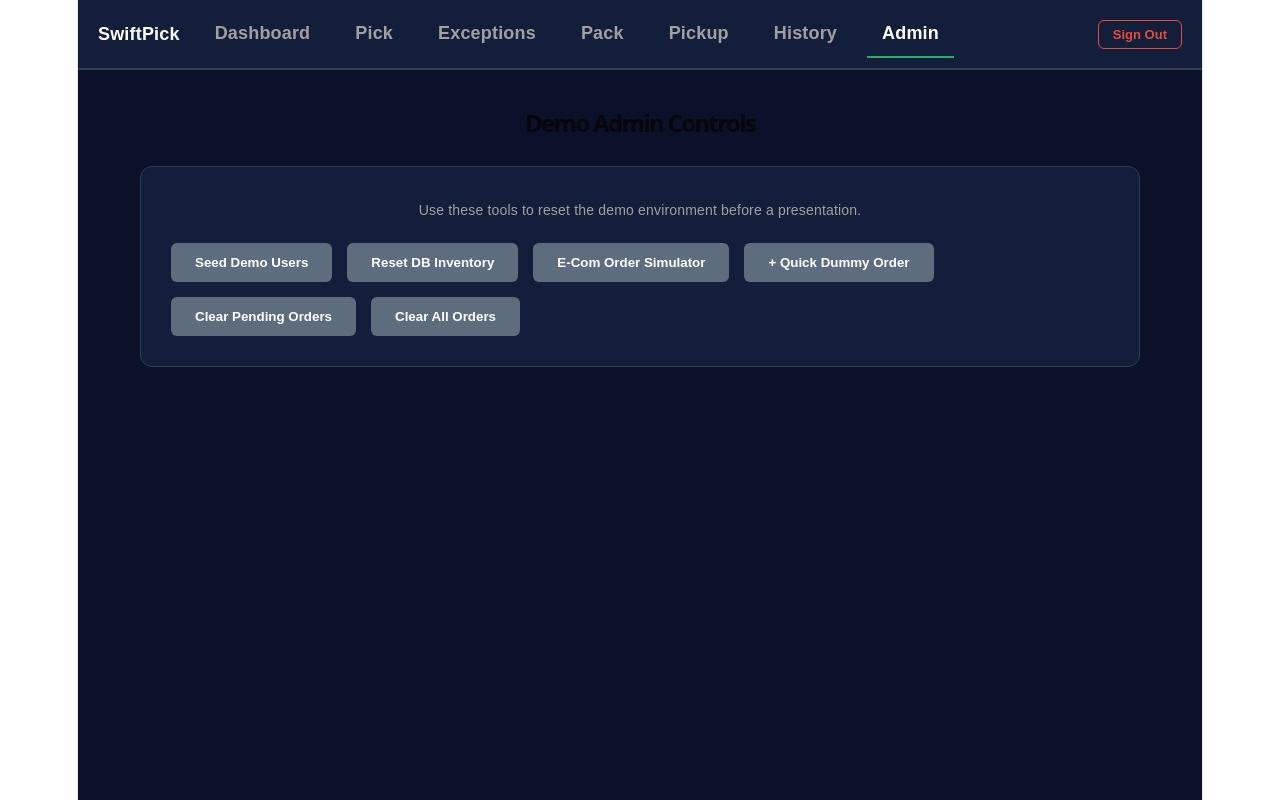
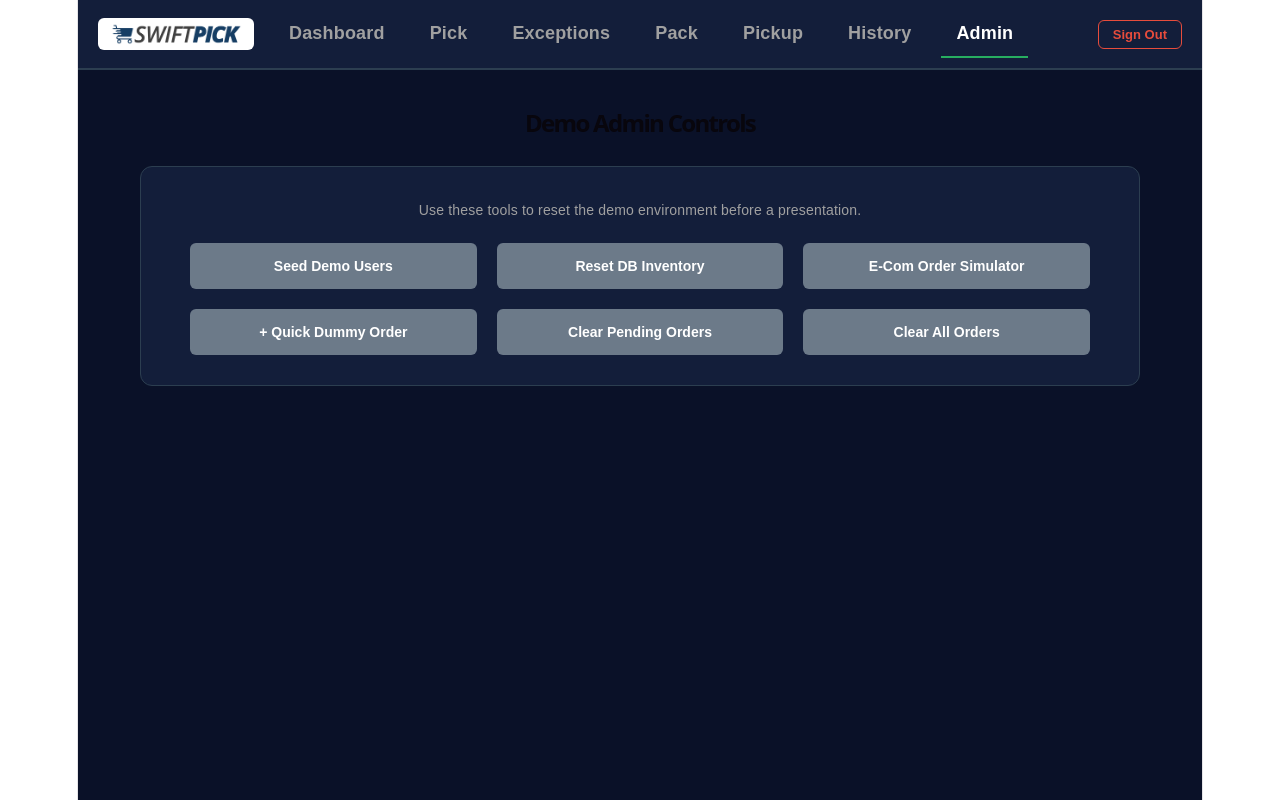
Before and after one commit to rgrogman/store-fulfillment-app, a React (Vite) app: page /admin in a window 1280 px wide. Built offline with nearby package versions, Linux system fonts and the light colour scheme.

Commit message:
branding and admin button cleanup

```diff
--- a/src/AdminScreen.tsx
+++ b/src/AdminScreen.tsx
@@ -117,7 +117,19 @@ function AdminScreen() {
       alert("Failed to create users.");
     }
   };
-
+// Uniform button styling to match your screenshot
+  const adminButtonStyle = {
+    padding: '15px',
+    backgroundColor: '#6C7A89', // Slate gray
+    color: '#FFFFFF',
+    border: 'none',
+    borderRadius: '6px',
+    cursor: 'pointer',
+    fontWeight: 'bold',
+    fontSize: '14px',
+    width: '100%', // This forces the button to fill the grid cell completely
+    transition: 'background-color 0.2s'
+  };
   return (
     <div style={{ padding: '40px 20px', maxWidth: '1000px', margin: '0 auto' }}>
       <h1 style={{ margin: 0, fontSize: '24px', fontWeight: 'bold', marginBottom: '30px' }}>Demo Admin Controls</h1>
@@ -128,48 +140,40 @@ function AdminScreen() {
           Use these tools to reset the demo environment before a presentation.
         </p>
 
-        <div style={{ display: 'flex', gap: '15px', flexWrap: 'wrap' }}>
-          <button
-            onClick={seedUsers}
-            style={{ padding: '12px 24px', backgroundColor: '#5D6D7E', color: '#FFFFFF', border: 'none', borderRadius: '6px', cursor: 'pointer', fontWeight: 'bold' }}
-          >
+        {/* Uniform Grid Container for Admin Controls */}
+      <div style={{
+        display: 'grid',
+        /* 1 column on mobile, 3 equal columns on desktop */
+        gridTemplateColumns: window.innerWidth < 768 ? '1fr' : 'repeat(3, 1fr)',
+        gap: '20px',
+        maxWidth: '900px',
+        margin: '0 auto'
+      }}>
+
+        {/* Make sure to re-attach your specific onClick functions to these buttons! */}
+        <button onClick={seedUsers} style={adminButtonStyle}>
           Seed Demo Users
         </button>
-        <button
-            onClick={seedInventory}
-            style={{ padding: '12px 24px', backgroundColor: '#5D6D7E', color: '#FFFFFF', border: 'none', borderRadius: '6px', cursor: 'pointer', fontWeight: 'bold' }}
-          >
+
+        <button onClick={seedInventory}  style={adminButtonStyle}>
           Reset DB Inventory
         </button>
 
-          <button
-        onClick={() => navigate('/ecomsim')}
-        style={{ padding: '12px 24px', backgroundColor: '#5D6D7E', color: '#FFFFFF', border: 'none', borderRadius: '6px', cursor: 'pointer', fontWeight: 'bold' }}
-          >
+        <button onClick={() => navigate('/ecomsim')} style={adminButtonStyle}>
           E-Com Order Simulator
         </button>
-          <button
-            onClick={createDummyOrder}
-            style={{ padding: '12px 24px', backgroundColor: '#5D6D7E', color: '#FFFFFF', border: 'none', borderRadius: '6px', cursor: 'pointer', fontWeight: 'bold' }}
-          >
+
+        <button onClick={createDummyOrder} style={adminButtonStyle}>
           + Quick Dummy Order
         </button>
 
-          <button
-            onClick={clearPendingOrders}
-            style={{ padding: '12px 24px', backgroundColor: '#5D6D7E', color: '#FFFFFF', border: 'none', borderRadius: '6px', cursor: 'pointer', fontWeight: 'bold' }}
-          >
+        <button onClick={clearPendingOrders} style={adminButtonStyle}>
           Clear Pending Orders
         </button>
 
-          <button
-            onClick={clearAllOrders}
-            style={{ padding: '12px 24px', backgroundColor: '#5D6D7E', color: '#FFFFFF', border: 'none', borderRadius: '6px', cursor: 'pointer', fontWeight: 'bold' }}
-          >
+        <button onClick={clearAllOrders} style={adminButtonStyle}>
           Clear All Orders
         </button>
-
-
       </div>
       </div>
     </div>
--- a/src/App.tsx
+++ b/src/App.tsx
@@ -39,8 +39,18 @@ function TopNav() {
 
   {/* Left Side: Logo and Navigation Links */}
   <div style={{ display: 'flex', alignItems: 'center' }}>
-    <div style={{ fontWeight: 'bold', fontSize: '18px', marginRight: '20px', color: '#FFFFFF', flexShrink: 0 }}>
-      SwiftPick
+
+    {/* NEW: White pill container for the dark logo */}
+    <div style={{
+      backgroundColor: '#FFFFFF',
+      padding: '5px 12px',
+      borderRadius: '6px',
+      marginRight: '20px',
+      display: 'flex',
+      alignItems: 'center',
+      flexShrink: 0
+    }}>
+      <img src="/logo.png" alt="SwiftPick" style={{ height: '22px' }} />
     </div>
     <div style={{ display: 'flex', gap: '15px' }}>
       <Link to="/dashboard" style={navItemStyle('/dashboard')}>Dashboard</Link>
--- a/src/DailyOrdersScreen.tsx
+++ b/src/DailyOrdersScreen.tsx
@@ -138,7 +138,7 @@ function DailyOrdersScreen() {
             color: '#1A1A1A', boxShadow: '0 10px 25px rgba(0,0,0,0.5)', maxHeight: '80vh', overflowY: 'auto'
           }}>
             <div style={{ display: 'flex', justifyContent: 'space-between', alignItems: 'center', borderBottom: '2px solid #E0E0E0', paddingBottom: '15px', marginBottom: '20px' }}>
-              <h2 style={{ margin: 0, fontSize: '20px' }}>Order Details: {selectedOrder.orderId}</h2>
+              <h2 style={{ margin: 0, color: '#020340',fontSize: '20px' }}>Order Details: {selectedOrder.orderId}</h2>
               {getStatusBadge(selectedOrder.status)}
             </div>
 
@@ -157,7 +157,7 @@ function DailyOrdersScreen() {
             )}
 
             <div style={{ backgroundColor: '#F8F9FA', padding: '15px', borderRadius: '6px', border: '1px solid #EAECEE' }}>
-              <strong style={{ display: 'block', marginBottom: '10px', fontSize: '14px' }}>Item Manifest</strong>
+              <strong style={{ display: 'block', marginBottom: '10px', fontSize: '14px' }}>Order Manifest</strong>
               <ul style={{ margin: 0, paddingLeft: '20px', fontSize: '13px' }}>
                 {selectedOrder.items?.map((item: any, index: number) => (
                   <li key={index} style={{ marginBottom: '6px' }}>
--- a/src/DashboardScreen.tsx
+++ b/src/DashboardScreen.tsx
@@ -95,7 +95,7 @@ function DashboardScreen() {
         </div>
 
         {/* Exceptions Queue */}
-        <div onClick={() => navigate('/exceptions')} style={{ display: 'flex', justifyContent: 'space-between', alignItems: 'center', backgroundColor: '#FFFFFF', padding: '20px', borderRadius: '10px', boxShadow: '0 4px 6px rgba(0,0,0,0.05)', cursor: 'pointer', borderLeft: '6px solid #C0392B', marginTop: '15px' }}>
+        <div onClick={() => navigate('/exceptions')} style={{ display: 'flex', justifyContent: 'space-between', alignItems: 'center', backgroundColor: '#FFFFFF', padding: '20px', borderRadius: '10px', boxShadow: '0 4px 6px rgba(0,0,0,0.05)', cursor: 'pointer', borderLeft: '6px solid #C0392B'}}>
           <span style={{ fontSize: '18px', fontWeight: 'bold', color: '#C0392B' }}>Exceptions Requiring Action</span>
           <span style={{ backgroundColor: '#C0392B', color: '#FFF', padding: '5px 15px', borderRadius: '20px', fontWeight: 'bold', fontSize: '18px' }}>{counts.exceptions}</span>
         </div>
--- a/src/LandingScreen.tsx
+++ b/src/LandingScreen.tsx
@@ -39,8 +39,8 @@ function LandingScreen() {
       <div style={{ backgroundColor: '#FFFFFF', padding: '40px', borderRadius: '12px', boxShadow: '0 10px 25px rgba(0,0,0,0.5)', width: '100%', maxWidth: '400px', textAlign: 'center' }}>
 
         <div style={{ marginBottom: '30px' }}>
-          <h1 style={{ margin: 0, fontSize: '32px', color: '#131E3A', fontWeight: '900', letterSpacing: '-1px' }}>SwiftPick</h1>
-          <p style={{ margin: '5px 0 0 0', color: '#7F8C8D', fontSize: '14px' }}>Retail Operations Portal</p>
+          <img src="/logo.png" alt="SwiftPick Logo" style={{ height: '45px', marginBottom: '5px' }} />
+          <p style={{ margin: '5px 0 0 0', color: '#7F8C8D', fontSize: '14px' }}>In-Store Fulfillment App</p>
         </div>
 
         {errorMsg && (
```
Also changed, not shown: public/logo.png (added). Lines whose indentation alone changed are shown as unchanged.
